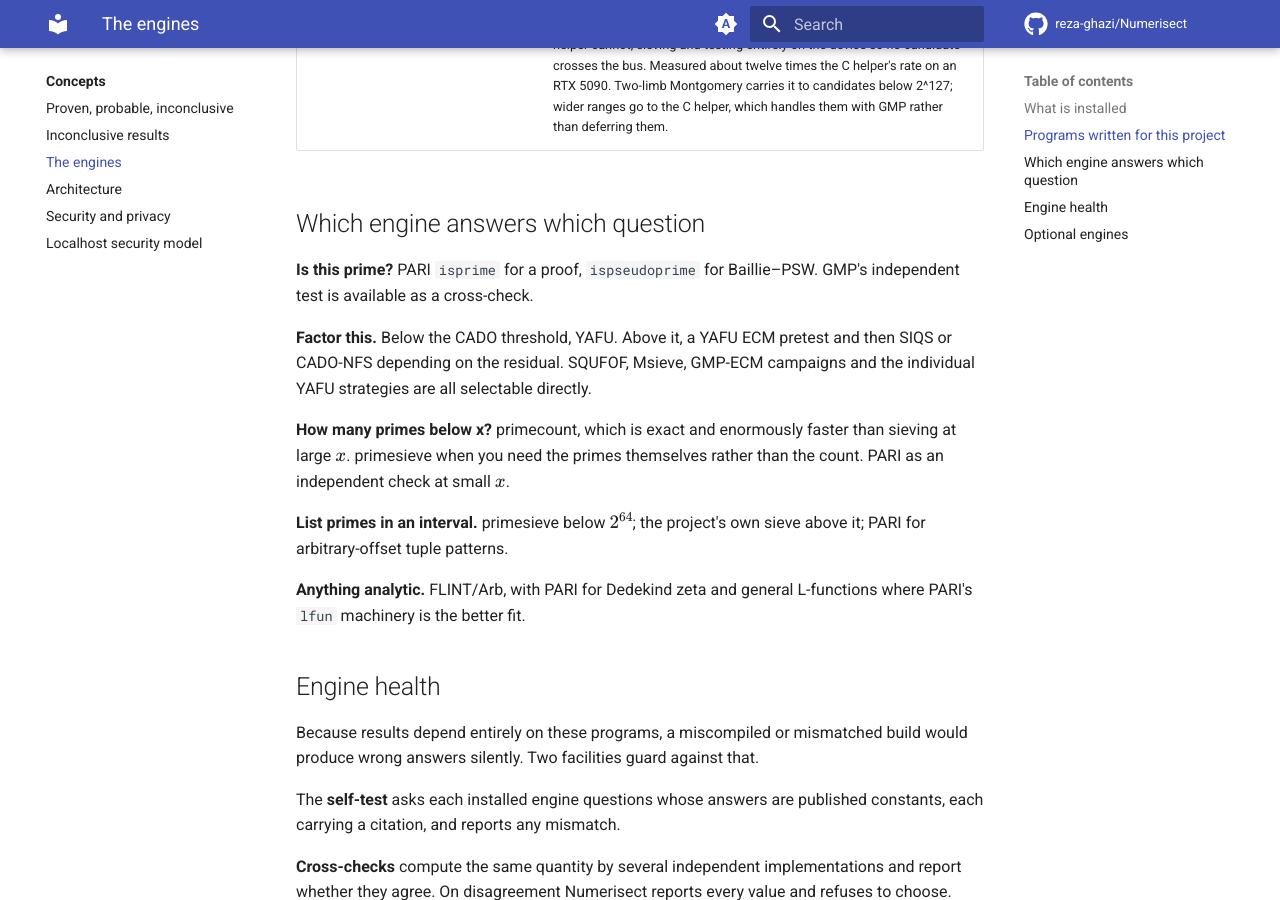
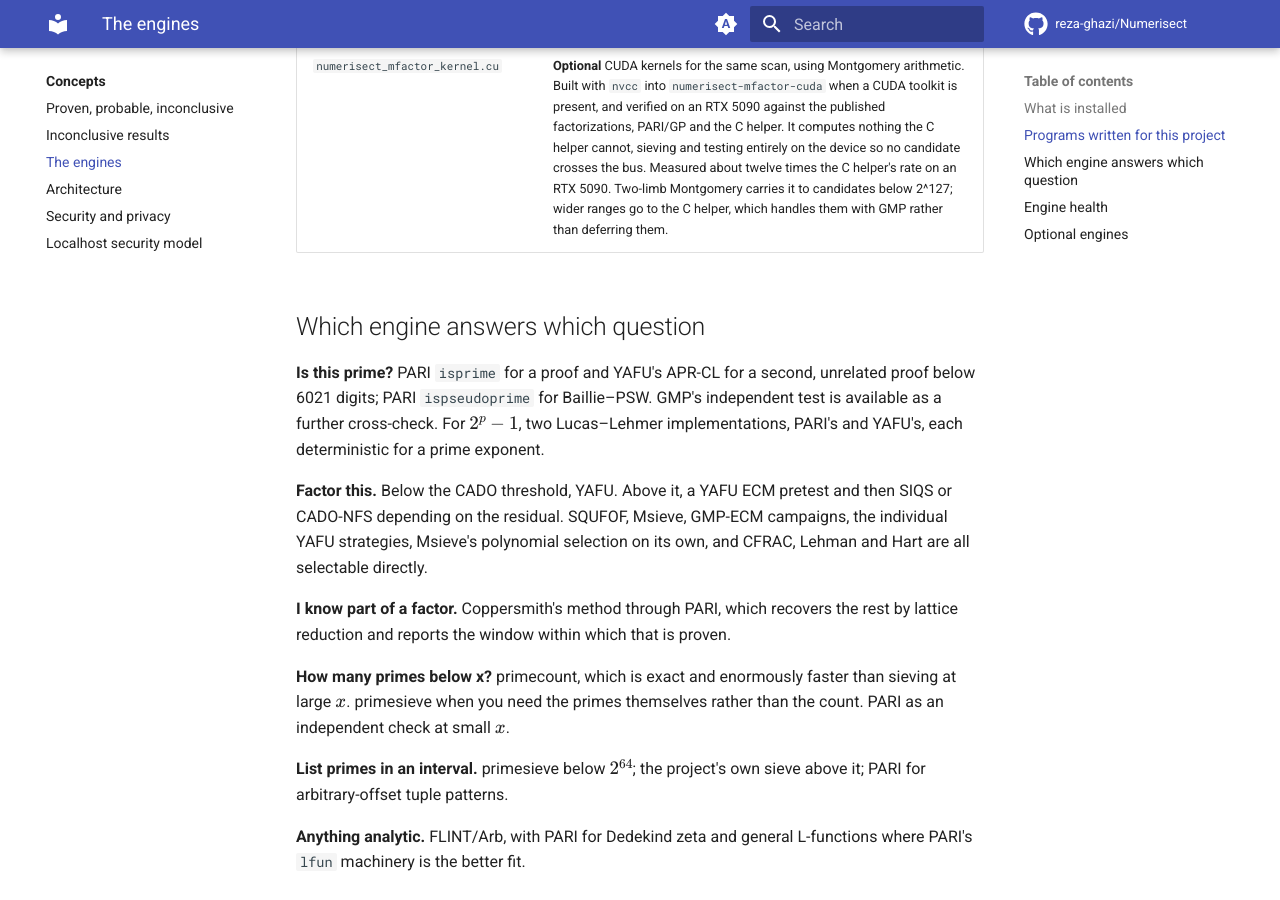
Before and after one commit to reza-ghazi/Numerisect, an MkDocs documentation site: the page built from docs/concepts/engines.md, in a window 1280 px wide and 900 px high, scrolled down 2370 px. Built offline with MkDocs 1.6.1 and Material for MkDocs 9.7.7, drawn with Linux system fonts in a browser that asks for light colours; comment, search, counter and statistics services are not loaded; some of the changed text lies outside the part shown.

Commit message:
docs: sweep every markdown file against the code
Twice today a documentation number turned out to be wrong, so this time the
claims were checked against ground truth computed from the source rather than
by grepping for version strings.

What held up: the capability index's per-group tool counts (11 groups summing
to 139, plus 22 zeta pages), the version strings, the engine and C-helper
counts, and the route tables, which a test already pins.

What did not:
- The README's feature list and the landing page's factorization and
  primality rows omitted NFS polynomial selection, the second proof engine
  and the two new cross-checks.
- The engine roles table called YAFU a factoring pipeline only, though it is
  now also a prover (APR-CL below 6021 digits) and a second Lucas-Lehmer; and
  primesieve an enumerator only, though its n-th prime and R(x) now
  cross-check primecount.
- "Which engine answers which question" answered "Is this prime?" with one
  prover, and its factoring answer predated Msieve's standalone polynomial
  selection and the classical methods. It now also carries the question
  Coppersmith exists to answer: "I know part of a factor."

Co-Authored-By: Claude Opus 5 (1M context) <noreply@anthropic.com>
Claude-Session: https://claude.ai/code/session_01Y1rsDyNav7N51SgAP47dk2

```diff
--- a/docs/concepts/engines.md
+++ b/docs/concepts/engines.md
@@ -9,11 +9,11 @@ programs below, and each page of this documentation names the routine responsibl
 |---|---|---|
 | **PARI/GP** | The workhorse. Primality and proofs, factorization of moderate inputs, arithmetic functions, modular and algebraic structure, number fields, polynomial work, certificates, and most prime-structure searches. | GPL |
 | **FLINT / Arb** | Rigorous complex analysis. Zeta and L-function evaluation as ball enclosures, certified critical-line zeros, Turing-method zero counts, multithreaded plot sampling. | LGPL |
-| **YAFU** | Default factoring pipeline for small and medium inputs; small-factor work, ECM, SIQS, and its own strategies for rho, p−1, p+1, Fermat and NFS. | Public domain / MIT |
+| **YAFU** | Default factoring pipeline for small and medium inputs; small-factor work, ECM, SIQS, and its own strategies for rho, p−1, p+1, Fermat and NFS. Also a **second proof engine**: its APR-CL proves primality below 6021 digits, and its Lucas–Lehmer test cross-checks Mersenne verdicts. | Public domain / MIT |
 | **Msieve** | An independent general factoring pipeline, used on request and for cross-verification against YAFU. | Public domain |
 | **GMP-ECM** | The elliptic-curve method as a standalone campaign engine, with resumable stage-one residues. | GPL |
 | **CADO-NFS** | The number field sieve for large residual composites, including distributed sieving. | LGPL |
-| **primesieve** | Multithreaded, cache-aware prime enumeration and k-tuplet counting over 64-bit intervals. | BSD |
+| **primesieve** | Multithreaded, cache-aware prime enumeration and k-tuplet counting over 64-bit intervals, and an independent implementation of the n-th prime and Riemann's \(R(x)\) for cross-checking primecount. | BSD |
 | **primecount** | Exact \(\pi(x)\) to \(10^{31}\) and indexed primes to \(10^{29}\), with six mathematically distinct algorithm modes in one codebase. | BSD |
 
 Engine sources are pinned to immutable upstream commits recorded in
@@ -38,12 +38,18 @@ that justification in its own source header.
 
 ## Which engine answers which question
 
-**Is this prime?** PARI `isprime` for a proof, `ispseudoprime` for Baillie–PSW. GMP's
-independent test is available as a cross-check.
+**Is this prime?** PARI `isprime` for a proof and YAFU's APR-CL for a second, unrelated
+proof below 6021 digits; PARI `ispseudoprime` for Baillie–PSW. GMP's independent test is
+available as a further cross-check. For \(2^p-1\), two Lucas–Lehmer implementations,
+PARI's and YAFU's, each deterministic for a prime exponent.
 
 **Factor this.** Below the CADO threshold, YAFU. Above it, a YAFU ECM pretest and then
-SIQS or CADO-NFS depending on the residual. SQUFOF, Msieve, GMP-ECM campaigns and the
-individual YAFU strategies are all selectable directly.
+SIQS or CADO-NFS depending on the residual. SQUFOF, Msieve, GMP-ECM campaigns, the
+individual YAFU strategies, Msieve's polynomial selection on its own, and CFRAC, Lehman
+and Hart are all selectable directly.
+
+**I know part of a factor.** Coppersmith's method through PARI, which recovers the rest
+by lattice reduction and reports the window within which that is proven.
 
 **How many primes below x?** primecount, which is exact and enormously faster than
 sieving at large \(x\). primesieve when you need the primes themselves rather than the
```
Also changed, not shown: CHANGELOG.md (+14 -0 lines), README.md (+6 -0 lines), docs/index.md (+2 -2 lines).
